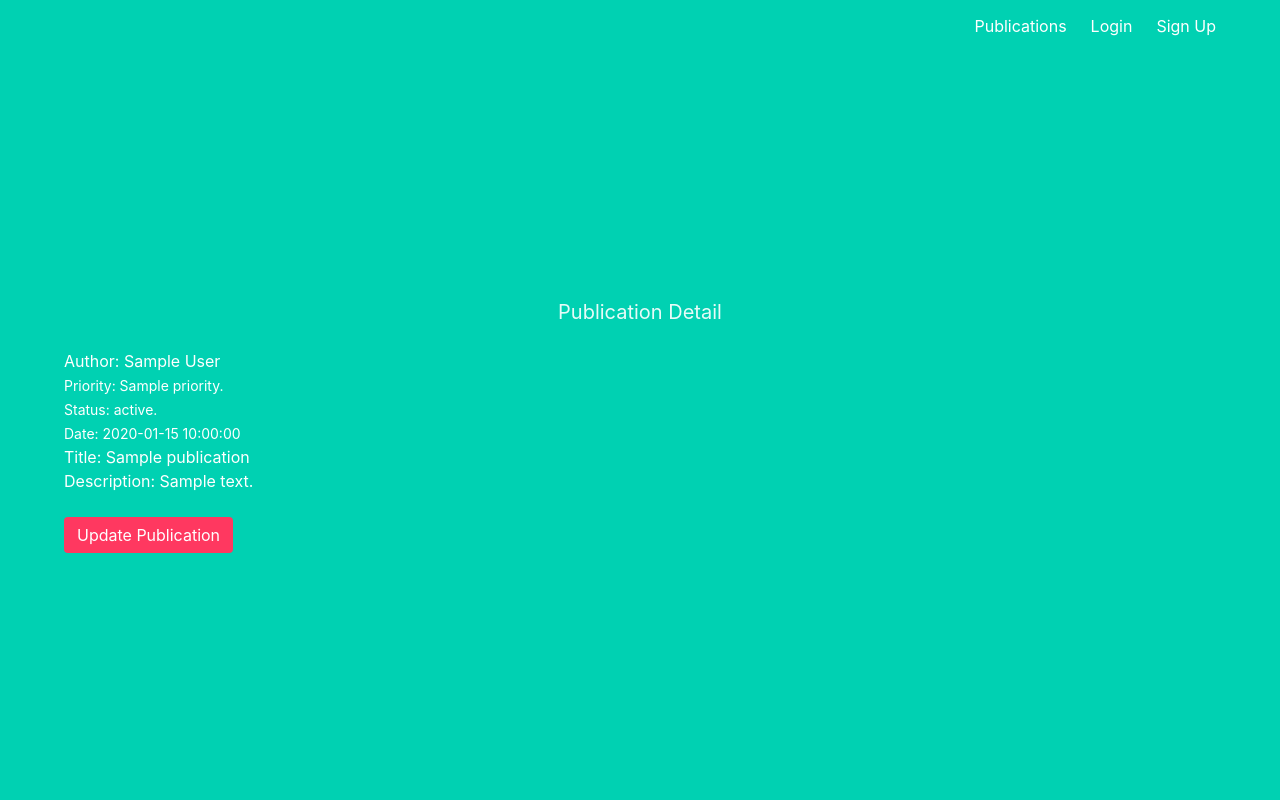
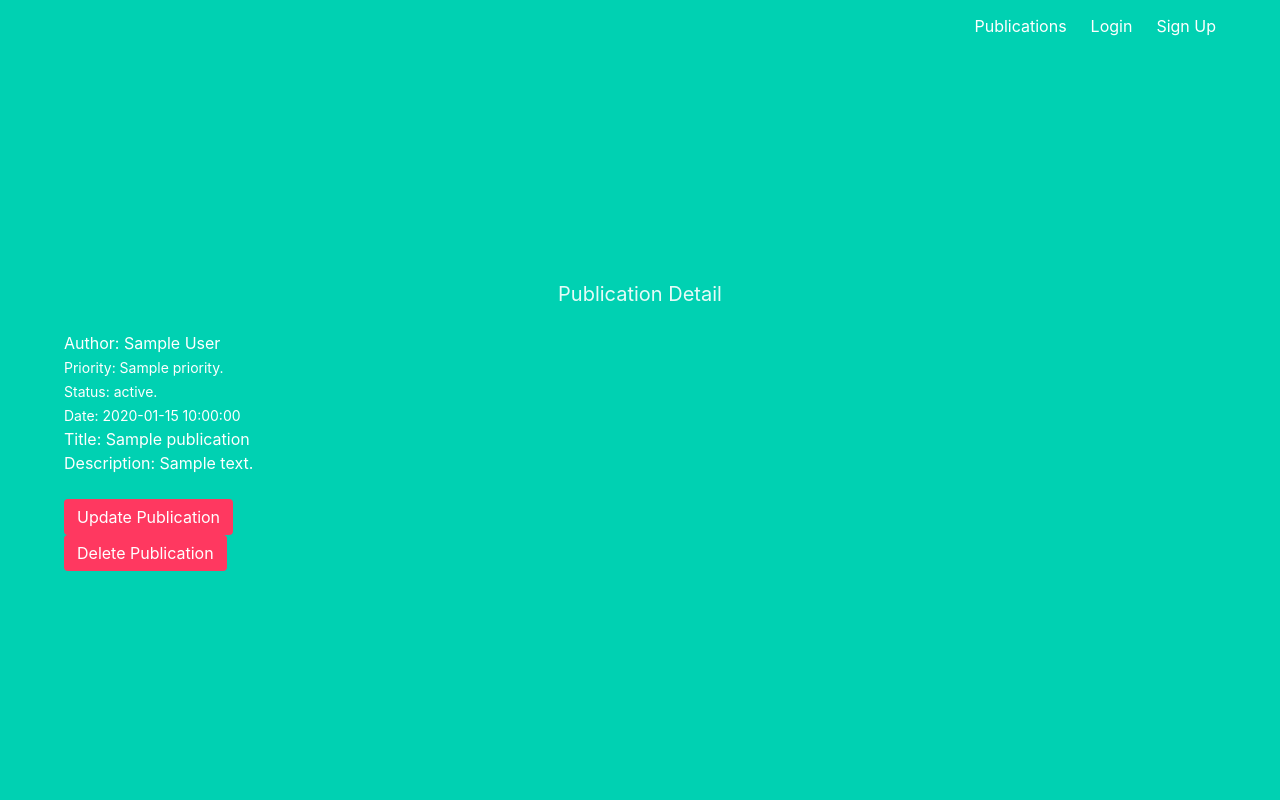
Before and after one commit to rcmanaure/stock-app-flask, a Flask app: template flask_api/src/services/templates/post.html in a window 1280 px wide. Run offline with Flask 2, Linux system fonts and the light colour scheme; the template is opened without the code that fills it: most values are stand-ins (such as "Sample title", 1, 10 or a date in 2020); parts of the project's set-up code (start-up, migrations or seed data) failed here and were passed over.

Commit message:
added delete button

```diff
--- a/flask_api/src/services/templates/post.html
+++ b/flask_api/src/services/templates/post.html
@@ -16,6 +16,7 @@
             <h2><p class="article-title" href="#">Title: {{ publication.title }}</p></h2>
             <p class="article-content">Description: {{ publication.content }}</p><br>
             <h2><a class="button  is-danger" href="/post/{{publication.id}}/update">Update Publication</a></h2>
+            <h2><a class="button  is-danger" href="/post/{{publication.id}}/delete">Delete Publication</a></h2>
         </div>
     </article>
 
```
